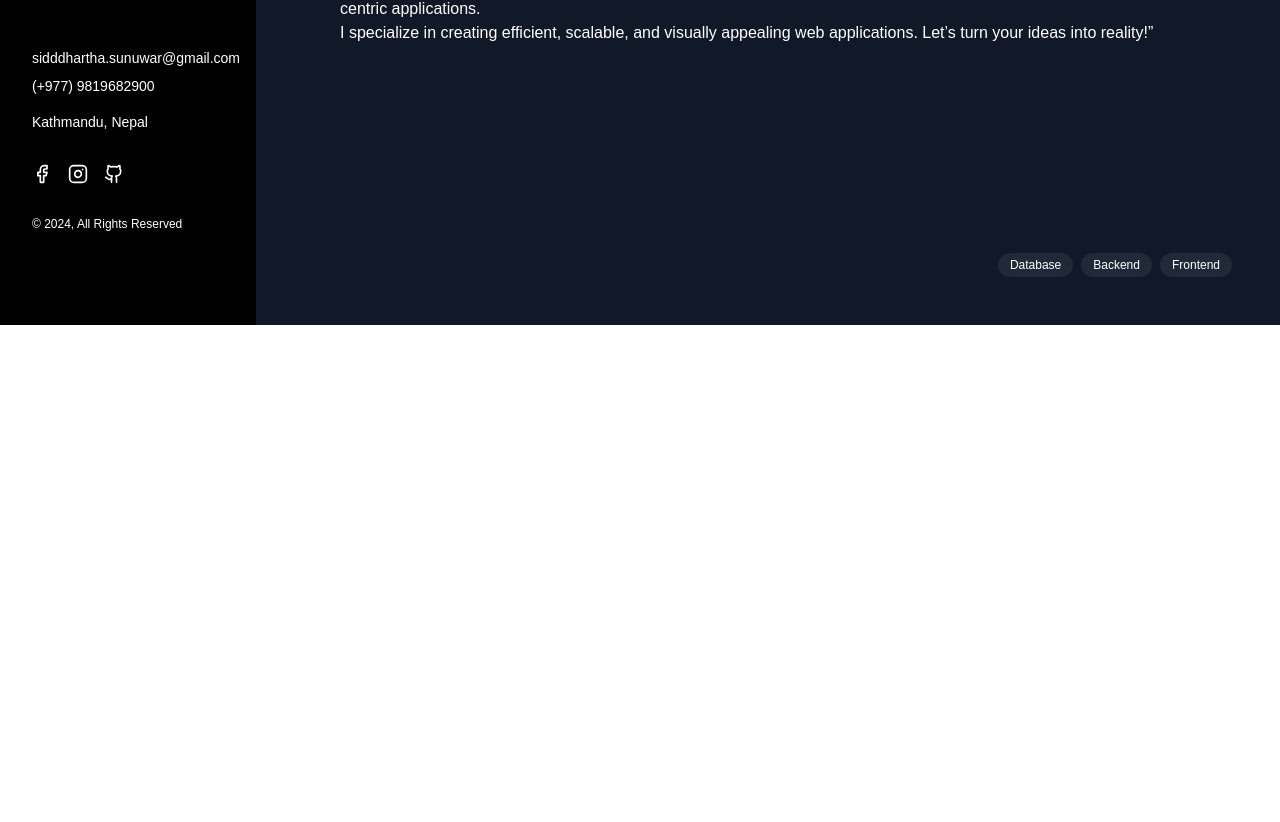
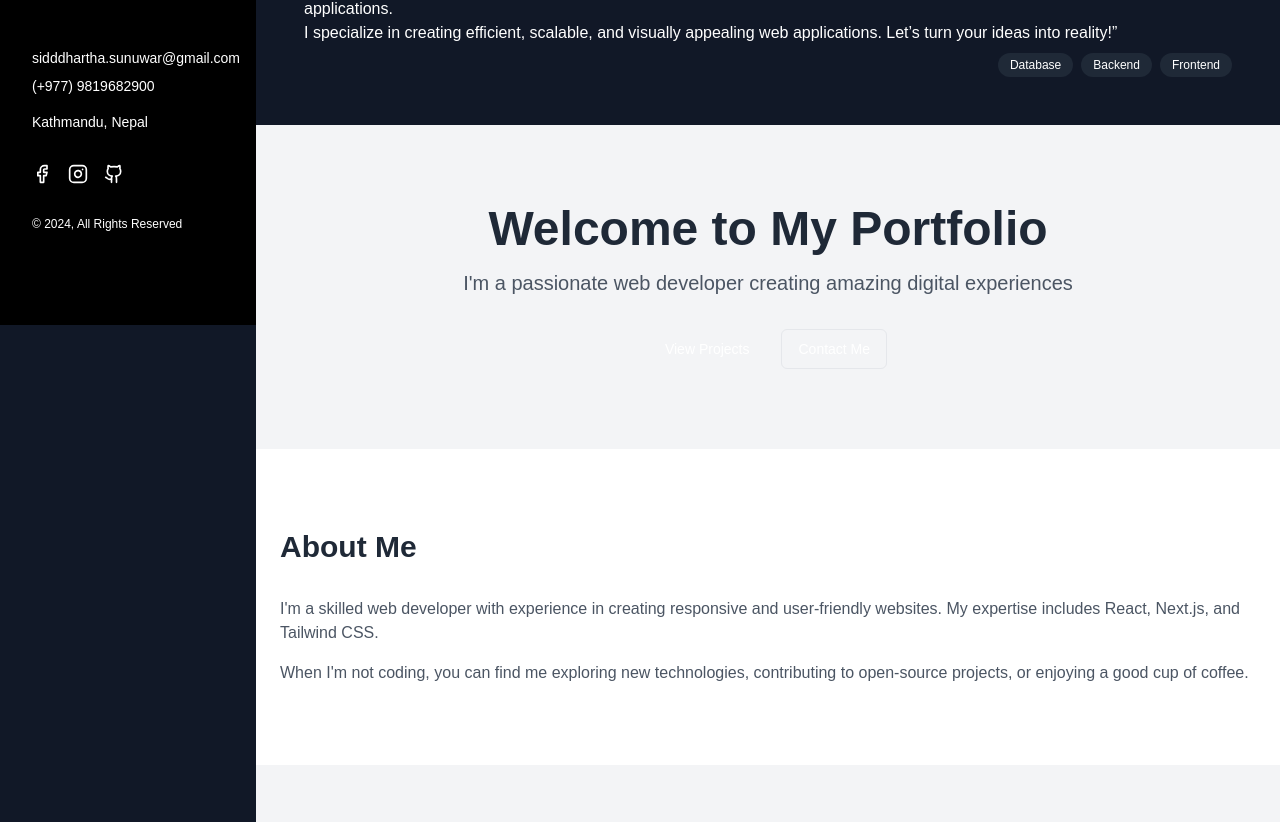
Before and after one commit to siddhartha0/portfolio, a Next.js app: page / in a window 1280 px wide. Shown: the part 475-1297 px from the top of the page. Before the commit the page ends 800 px from the top, so only its background shows below. Built offline with nearby package versions, Linux system fonts and the light colour scheme.

Commit message:
more units added

```diff
--- /dev/null
+++ b/app/components/home/secondary-content.tsx
@@ -0,0 +1,125 @@
+"use client";
+
+import { useState, useEffect } from "react";
+import { motion, useAnimation } from "framer-motion";
+import { useInView } from "react-intersection-observer";
+import { Github, Linkedin, Mail } from "lucide-react";
+import { Button } from "../shared/Button";
+import { Card, CardContent } from "../shared/Card";
+
+export const SecondaryContent = () => {
+  const fadeIn = {
+    hidden: { opacity: 0, y: 20 },
+    visible: { opacity: 1, y: 0, transition: { duration: 0.6 } },
+  };
+  const [ref, inView] = useInView();
+  const controls = useAnimation();
+  useEffect(() => {
+    if (inView) {
+      controls.start("visible");
+    }
+  }, [controls, inView]);
+
+  return (
+    <div>
+      <section className="hero bg-gray-100 dark:bg-gray-900 py-20">
+        <div className="container mx-auto px-6">
+          <motion.div
+            initial="hidden"
+            animate="visible"
+            variants={fadeIn}
+            className="text-center"
+          >
+            <h1 className="text-5xl font-bold text-gray-800 dark:text-white mb-4">
+              Welcome to My Portfolio
+            </h1>
+            <p className="text-xl text-gray-600 dark:text-gray-300 mb-8">
+              I'm a passionate web developer creating amazing digital
+              experiences
+            </p>
+            <Button className="mr-4">View Projects</Button>
+            <Button variant="outline">Contact Me</Button>
+          </motion.div>
+        </div>
+      </section>
+
+      <section ref={ref} className="about py-20 bg-white dark:bg-gray-800">
+        <div className="container mx-auto px-6">
+          <motion.div initial="hidden" animate={controls} variants={fadeIn}>
+            <h2 className="text-3xl font-bold text-gray-800 dark:text-white mb-8">
+              About Me
+            </h2>
+            <p className="text-gray-600 dark:text-gray-300 mb-4">
+              I'm a skilled web developer with experience in creating responsive
+              and user-friendly websites. My expertise includes React, Next.js,
+              and Tailwind CSS.
+            </p>
+            <p className="text-gray-600 dark:text-gray-300">
+              When I'm not coding, you can find me exploring new technologies,
+              contributing to open-source projects, or enjoying a good cup of
+              coffee.
+            </p>
+          </motion.div>
+        </div>
+      </section>
+
+      <section className="projects bg-gray-100 dark:bg-gray-900 py-20">
+        <div className="container mx-auto px-6">
+          <h2 className="text-3xl font-bold text-gray-800 dark:text-white mb-8">
+            My Projects
+          </h2>
+          <div className="grid grid-cols-1 md:grid-cols-2 lg:grid-cols-3 gap-8">
+            {[1, 2, 3].map((i) => (
+              <motion.div
+                key={i}
+                initial="hidden"
+                animate={controls}
+                variants={fadeIn}
+              >
+                <Card>
+                  <CardContent className="p-6">
+                    <h3 className="text-xl font-semibold mb-2">Project {i}</h3>
+                    <p className="text-gray-600 dark:text-gray-300 mb-4">
+                      A brief description of project {i} and its key features.
+                    </p>
+                    <Button variant="outline" className="w-full">
+                      View Project
+                    </Button>
+                  </CardContent>
+                </Card>
+              </motion.div>
+            ))}
+          </div>
+        </div>
+      </section>
+
+      <section className="contact bg-white dark:bg-gray-800 py-20">
+        <div className="container mx-auto px-6">
+          <motion.div initial="hidden" animate={controls} variants={fadeIn}>
+            <h2 className="text-3xl font-bold text-gray-800 dark:text-white mb-8">
+              Get in Touch
+            </h2>
+            <p className="text-gray-600 dark:text-gray-300 mb-8">
+              I'm always open to new opportunities and collaborations. Feel free
+              to reach out!
+            </p>
+            <div className="flex justify-center space-x-4">
+              <Button variant="outline" className="flex items-center">
+                <Github className="mr-2" />
+                GitHub
+              </Button>
+              <Button variant="outline" className="flex items-center">
+                <Linkedin className="mr-2" />
+                LinkedIn
+              </Button>
+              <Button variant="outline" className="flex items-center">
+                <Mail className="mr-2" />
+                Email
+              </Button>
+            </div>
+          </motion.div>
+        </div>
+      </section>
+    </div>
+  );
+};
--- /dev/null
+++ b/app/components/shared/Button.tsx
@@ -0,0 +1,47 @@
+import React from "react";
+import { cva, type VariantProps } from "class-variance-authority";
+import { cn } from "@/app/utils/utils";
+
+const buttonVariants = cva(
+  "inline-flex items-center justify-center rounded-md text-sm font-medium transition-colors focus-visible:outline-none focus-visible:ring-2 focus-visible:ring-ring focus-visible:ring-offset-2 disabled:opacity-50 disabled:pointer-events-none ring-offset-background",
+  {
+    variants: {
+      variant: {
+        default: "bg-primary text-primary-foreground hover:bg-primary/90",
+        outline:
+          "border border-input hover:bg-accent hover:text-accent-foreground",
+      },
+      size: {
+        default: "h-10 py-2 px-4",
+        sm: "h-9 px-3 rounded-md",
+        lg: "h-11 px-8 rounded-md",
+      },
+    },
+    defaultVariants: {
+      variant: "default",
+      size: "default",
+    },
+  }
+);
+
+export interface ButtonProps
+  extends React.ButtonHTMLAttributes<HTMLButtonElement>,
+    VariantProps<typeof buttonVariants> {
+  asChild?: boolean;
+}
+
+const Button = React.forwardRef<HTMLButtonElement, ButtonProps>(
+  ({ className, variant, size, asChild = false, ...props }, ref) => {
+    const Comp = asChild ? React.Fragment : "button";
+    return (
+      <Comp
+        className={cn(buttonVariants({ variant, size, className }))}
+        ref={ref}
+        {...props}
+      />
+    );
+  }
+);
+Button.displayName = "Button";
+
+export { Button, buttonVariants };
--- /dev/null
+++ b/app/components/shared/Card.tsx
@@ -0,0 +1,27 @@
+import React from "react";
+import { cn } from "@/app/utils/utils";
+
+const Card = React.forwardRef<
+  HTMLDivElement,
+  React.HTMLAttributes<HTMLDivElement>
+>(({ className, ...props }, ref) => (
+  <div
+    ref={ref}
+    className={cn(
+      "rounded-lg border bg-card text-card-foreground shadow-sm",
+      className
+    )}
+    {...props}
+  />
+));
+Card.displayName = "Card";
+
+const CardContent = React.forwardRef<
+  HTMLDivElement,
+  React.HTMLAttributes<HTMLDivElement>
+>(({ className, ...props }, ref) => (
+  <div ref={ref} className={cn("p-6 pt-0", className)} {...props} />
+));
+CardContent.displayName = "CardContent";
+
+export { Card, CardContent };
--- a/app/components/shared/sidebar.tsx
+++ b/app/components/shared/sidebar.tsx
@@ -11,8 +11,8 @@ interface propTypes {
 
 export const Sidebar = ({ children }: propTypes) => {
   return (
-    <div className="flex min-h-screen   bg-gray-900 text-white justify-between  gap-9">
-      <aside className="w-64 bg-black p-8 flex flex-col justify-around ">
+    <div className="flex    bg-gray-900 text-white justify-between  gap-9">
+      <aside className="w-64 fixed top-0 left-0 min-h-screen bg-black p-8 flex flex-col justify-around ">
         <div>
           <p className="text-xl ">Portfoilo</p>
         </div>
@@ -37,7 +37,7 @@ export const Sidebar = ({ children }: propTypes) => {
           <p className="text-xs mt-8">© 2024, All Rights Reserved</p>
         </div>
       </aside>
-      {children}
+      <div className="pl-64">{children}</div>
     </div>
   );
 };
--- a/app/page.tsx
+++ b/app/page.tsx
@@ -1,5 +1,11 @@
 import { MainContent } from "./components/home/main-content";
+import { SecondaryContent } from "./components/home/secondary-content";
 
 export default function Home() {
-  return <MainContent />;
+  return (
+    <div>
+      <MainContent />
+      <SecondaryContent />
+    </div>
+  );
 }
--- /dev/null
+++ b/app/utils/utils.tsx
@@ -0,0 +1,6 @@
+import { type ClassValue, clsx } from "clsx";
+import { twMerge } from "tailwind-merge";
+
+export function cn(...inputs: ClassValue[]) {
+  return twMerge(clsx(inputs));
+}
--- a/package.json
+++ b/package.json
@@ -9,11 +9,15 @@
     "lint": "next lint"
   },
   "dependencies": {
+    "class-variance-authority": "^0.7.0",
+    "clsx": "^2.1.1",
     "framer-motion": "^11.11.15",
     "lucide-react": "^0.456.0",
     "next": "15.0.3",
     "react": "19.0.0-rc-66855b96-20241106",
-    "react-dom": "19.0.0-rc-66855b96-20241106"
+    "react-dom": "19.0.0-rc-66855b96-20241106",
+    "react-intersection-observer": "^9.13.1",
+    "tailwind-merge": "^2.5.4"
   },
   "devDependencies": {
     "@types/node": "^20",
```
Also changed, not shown: 1 other file (tests, documents, lock files or other folders).
